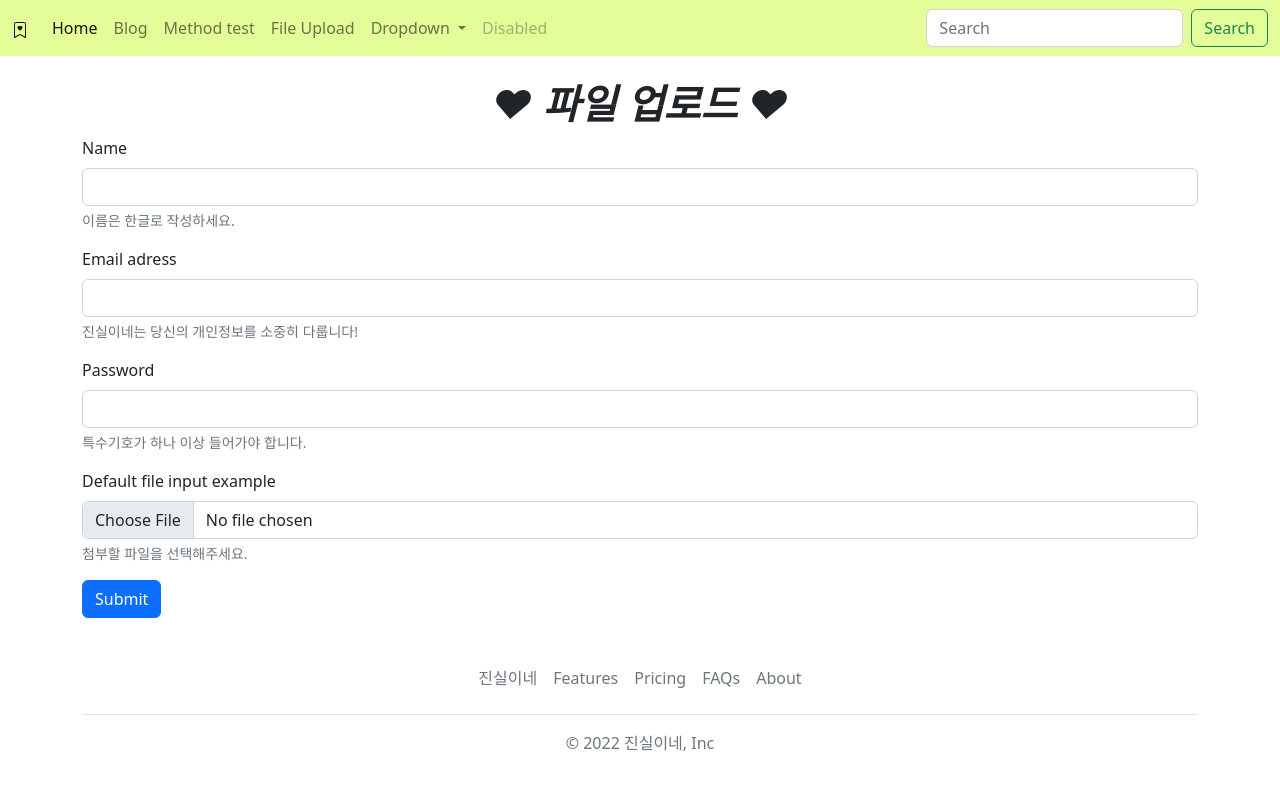
After one commit to ttroo/ABC_bootcamp, a Flask app: page /fileupload in a window 1280 px wide. The commit adds this page. Run offline with Flask 2, Linux system fonts and the light colour scheme.

Commit message:
오후 3차 수정까지 완료했다!

```diff
--- a/app.py
+++ b/app.py
@@ -1,5 +1,7 @@
 # from urllib import request
-from flask import Flask, render_template, request
+
+from flask import Flask, render_template, request, redirect
+import os
 
 app = Flask(__name__)
 
@@ -30,6 +32,18 @@ def methodout():
         data = request.args
     return render_template('method.html', data1 = data, data2 = request.method)
 
+@app.route('/fileupload', methods=['GET', 'POST'])
+def fileupload():
+    if request.method == 'GET':
+        return render_template('fileinput.html')
+    else:
+        f = request.files['formFile'] # key 값이기때문에 대괄호를 사용해야 함 !
+        path = os.path.dirname(__file__) + '/upload/' + f.filename
+        print(path)
+        f.save(path)
+        print('저장성공 >_<')
+        return redirect('/')
+
 if __name__ == '__main__':
     app.run(debug=True, port=80)
 
--- /dev/null
+++ b/templates/fileinput.html
@@ -0,0 +1,35 @@
+{% extends "base.html" %}
+{% block title %}❤file input page❤{% endblock %}
+{% block content %}
+<br>
+
+<h1 class = "text-center"><b><i>❤ 파일 업로드 ❤</b></i></h1>
+
+<div class = "container">
+
+<form action="/fileupload" method="post" enctype="multipart/form-data">
+    <div class="mb-3">
+      <label for="name" class="form-label">Name</label>
+      <input type="text" class="form-control" id="name" name = "name" aria-describedby="NameHelp">
+      <div id="NameHelp" class="form-text">이름은 한글로 작성하세요.</div>
+    </div>
+    <div class="mb-3">
+        <label for="email" class="form-label">Email adress</label>
+        <input type="email" class="form-control" id="email" name = "email" aria-describedby="emailHelp">
+        <div id="emailHelp" class="form-text">진실이네는 당신의 개인정보를 소중히 다룹니다!</div>
+      </div>
+    <div class="mb-3">
+      <label for="pass" class="form-label">Password</label>
+      <input type="password" class="form-control" id="pass" name = "pass" aria-describedby="PassHelp">
+      <div id="PassHelp" class="form-text">특수기호가 하나 이상 들어가야 합니다.</div>
+    </div>
+    <div class="mb-3">
+        <label for="formFile" class="form-label">Default file input example</label>
+        <input class="form-control" type="file" id="formFile" name = "formFile" aria-describedby="formFileHelp">
+        <div id="formFileHelp" class="form-text">첨부할 파일을 선택해주세요.</div>
+      </div>
+    <button type="submit" class="btn btn-primary">Submit</button>
+  </form>
+</div>
+
+{% endblock %}
--- a/templates/menu.html
+++ b/templates/menu.html
@@ -18,7 +18,10 @@
             <a class="nav-link" href="/blog">Blog</a>
           </li>
           <li class="nav-item">
-            <a class="nav-link" href="/methodin">method test</a>
+            <a class="nav-link" href="/methodin">Method test</a>
+          </li>
+          <li class="nav-item">
+            <a class="nav-link" href="/fileupload">File Upload</a>
           </li>
           <li class="nav-item dropdown">
             <a class="nav-link dropdown-toggle" href="#" role="button" data-bs-toggle="dropdown" aria-expanded="false">
```
Also changed, not shown: 01_mysql01.py (added, +16 -0 lines), upload/1.png (added), 1 other file.
